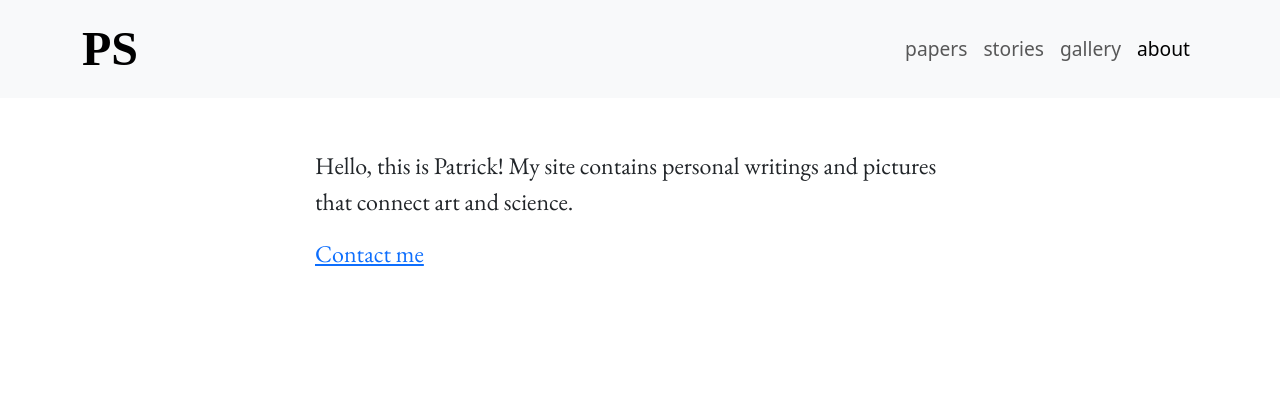
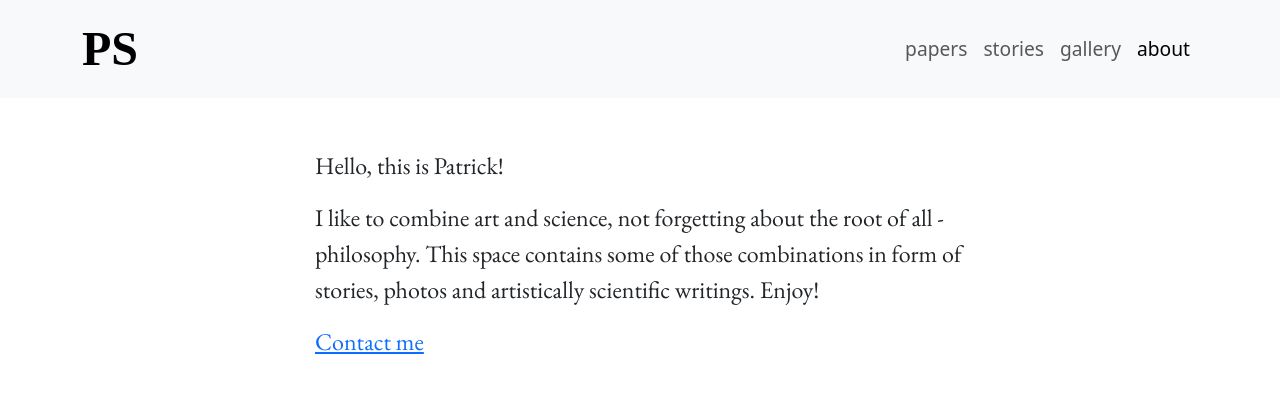
Before and after one commit to patrickschaffrath/patrickschaffrath.github.io, a Jekyll site: the page built from about.html, in a window 1280 px wide. Shown: the top 393 px of the page. Built offline with Jekyll 4.4.1, drawn with Linux system fonts in a browser that asks for light colours; some web fonts are replaced.

Commit message:
Update about page.

```diff
--- a/about.html
+++ b/about.html
@@ -5,9 +5,11 @@ permalink: /about/
 ---
 
 <div class="text-container">
+  <p>Hello, this is Patrick!</p>
   <p>
-    Hello, this is Patrick! My site contains personal writings and pictures that
-    connect art and science.
+    I like to combine art and science, not forgetting about the root of all -
+    philosophy. This space contains some of those combinations in form of
+    stories, photos and artistically scientific writings. Enjoy!
   </p>
 
   <a href="mailto:{{ site.email }}" title="Contact me">Contact me</a>
```
